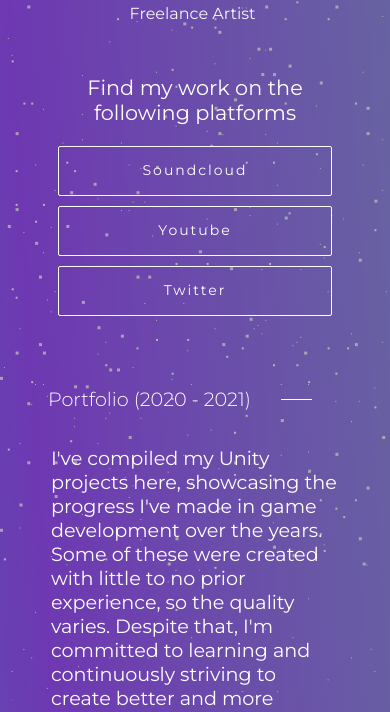
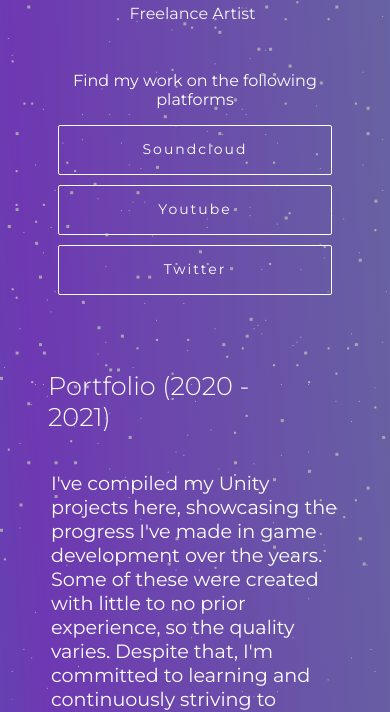
Before and after one commit to Git-Kertor/site, a plain HTML site: page index.html in a window 390 px wide. Shown: the part 144-856 px from the top of the page. Drawn offline with Linux system fonts and the light colour scheme.

Commit message:
modifications

```diff
--- a/index.html
+++ b/index.html
@@ -21,7 +21,7 @@
 			<header class="headerContent">
 				<h1 class="titleName">Kertor</h1>
 				<h2 class="subtitleName">Freelance Artist</h2>
-				<p style="font-size:1.3em; padding-top:1em">Find my work on the following platforms</p>
+				<p class="linkText">Find my work on the following platforms</p>
 				<a target="_blank" href="https://soundcloud.com/user-176287822" class="button">Soundcloud</a>
 				<a target="_blank" href="https://www.youtube.com/channel/UC1cr4-Sb677Sc92-_puuB_g" class="button">Youtube</a>
 				<a target="_blank" href="https://twitter.com/kertoryt" class="button">Twitter</a>
--- a/styling.css
+++ b/styling.css
@@ -61,6 +61,11 @@ p {
   margin-top:8px;
   margin-right: 5px;
   margin-bottom: 2em;
+}
+
+.linkText {
+  font-size:1.3em;
+  padding-top:1em;
 }
 
 /* FOOTER */
@@ -260,6 +265,12 @@ p {
     max-width: 100%;
   }
   h1 {
-    font-size: 1.2em;
+    font-size: 2em;
+  }
+  .titleCard {
+    font-size: 0.8em;
+  }
+  .linkText {
+    font-size: 1em;
   }
 }
```
